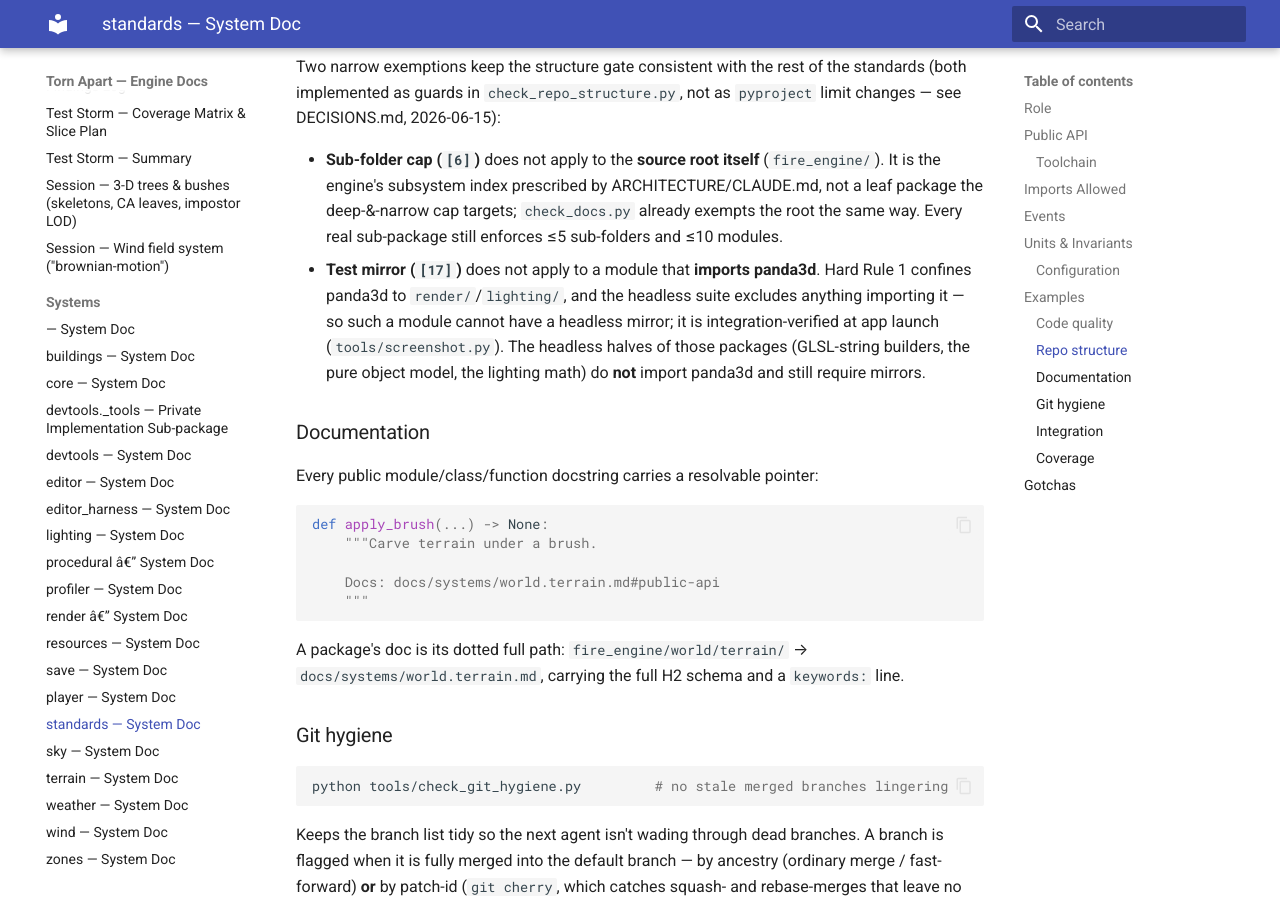
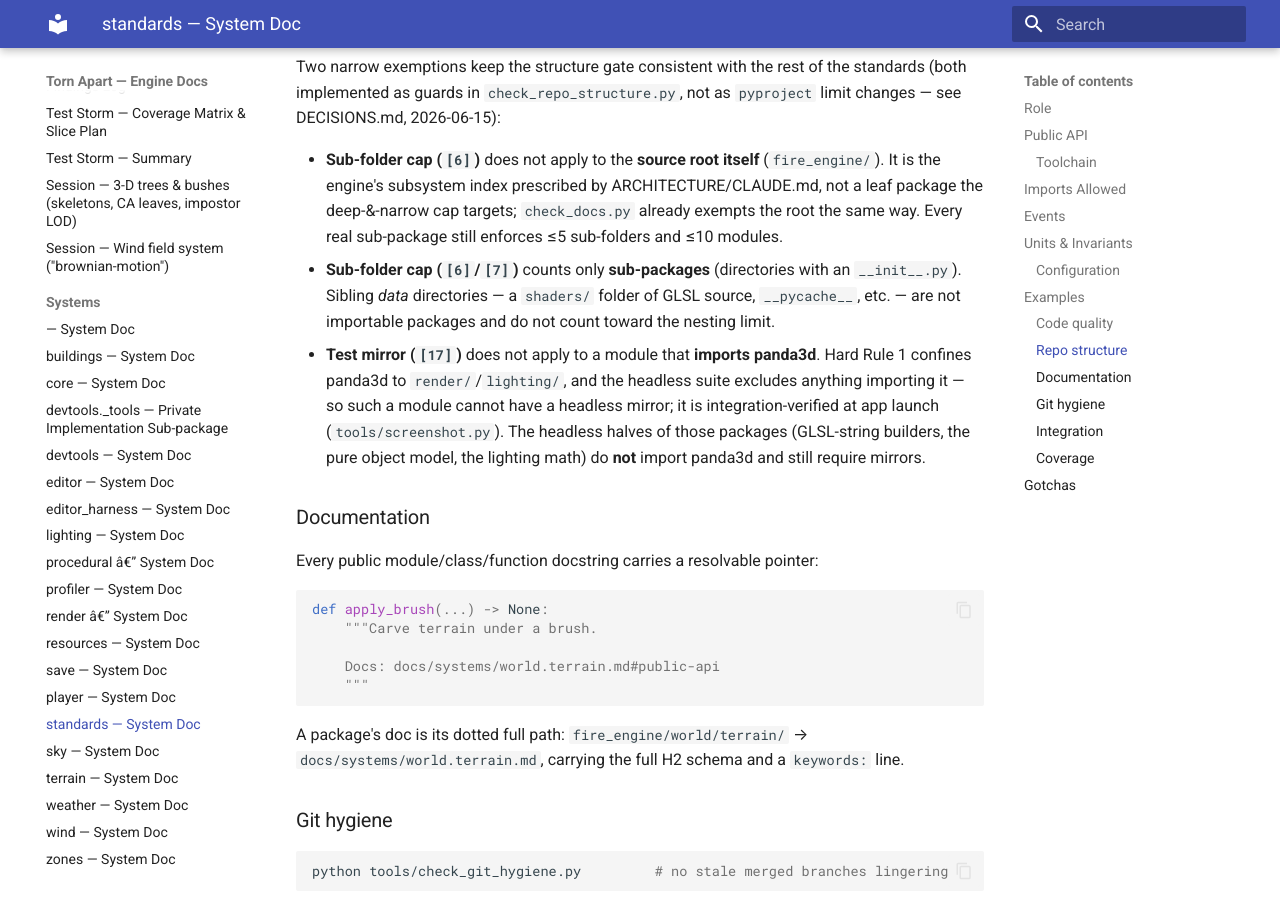
Before and after one commit to Firelight-Innovations/Torn-Apart, an MkDocs documentation site: the page built from docs/systems/standards.md, in a window 1280 px wide and 900 px high, scrolled down 3557 px. Built offline with MkDocs 1.6.1 and Material for MkDocs 9.7.7, drawn with Linux system fonts in a browser that asks for light colours.

Commit message:
standards(structure-gate): [6]/[7] sub-folder cap counts only packages, not data dirs
check_repo_structure._subdirs now counts a child directory toward the sub-folder
cap only if it is a Python package (has __init__.py). A sibling GLSL data
directory (render/shaders/, lighting/shaders/) or __pycache__ is not an
importable sub-package and no longer counts — the deep-&-narrow rule governs
nesting of CODE packages. This clears the spurious `[6] render/ has 6 sub-folders`
that the render sub-packaging surfaced (render's 5 real code sub-packages +
shaders/ data dir). Documented in DECISIONS.md + docs/systems/standards.md and
flagged for owner review with the other two checker refinements. Not a pyproject
limit change. check_repo_structure stays ruff + mypy --strict clean.

Co-Authored-By: Claude Opus 4.8 <noreply@anthropic.com>

```diff
--- a/docs/systems/standards.md
+++ b/docs/systems/standards.md
@@ -132,6 +132,10 @@ standards (both implemented as guards in `check_repo_structure.py`, not as
   ARCHITECTURE/CLAUDE.md, not a leaf package the deep-&-narrow cap targets;
   `check_docs.py` already exempts the root the same way. Every real sub-package
   still enforces ≤5 sub-folders and ≤10 modules.
+- **Sub-folder cap (`[6]`/`[7]`)** counts only **sub-packages** (directories with
+  an `__init__.py`). Sibling *data* directories — a `shaders/` folder of GLSL
+  source, `__pycache__`, etc. — are not importable packages and do not count
+  toward the nesting limit.
 - **Test mirror (`[17]`)** does not apply to a module that **imports panda3d**.
   Hard Rule 1 confines panda3d to `render/`/`lighting/`, and the headless suite
   excludes anything importing it — so such a module cannot have a headless
```
Also changed, not shown: DECISIONS.md (+5 -0 lines), 1 other file.
